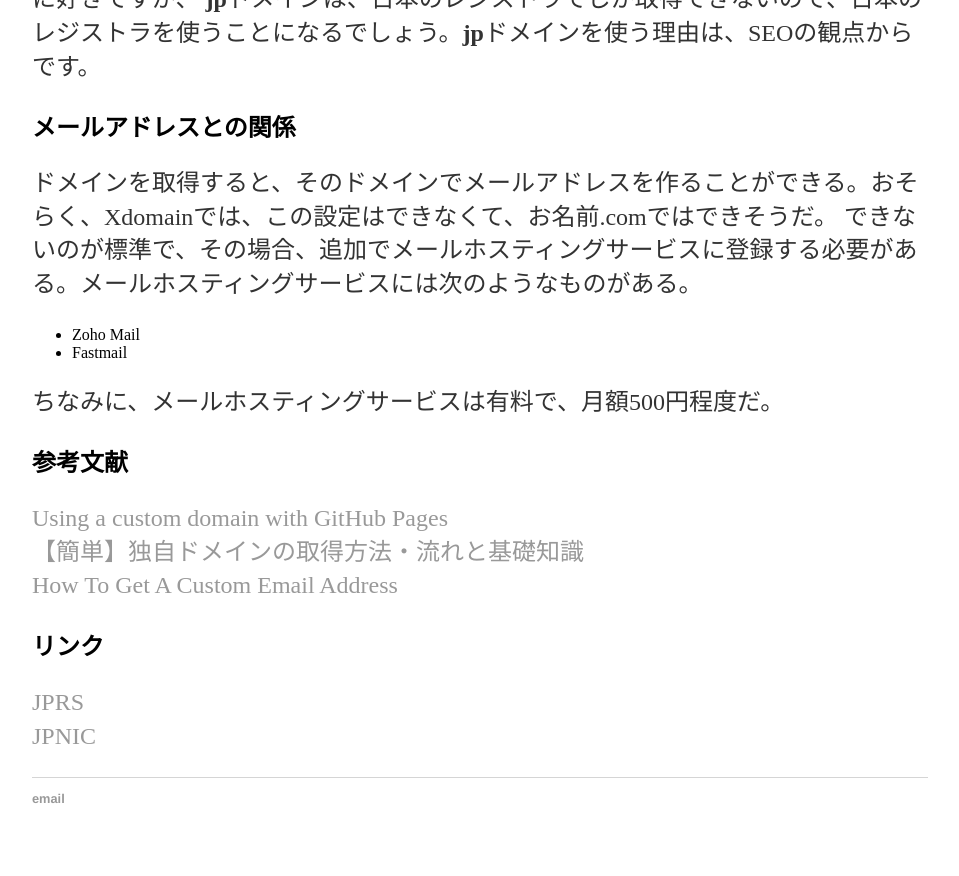
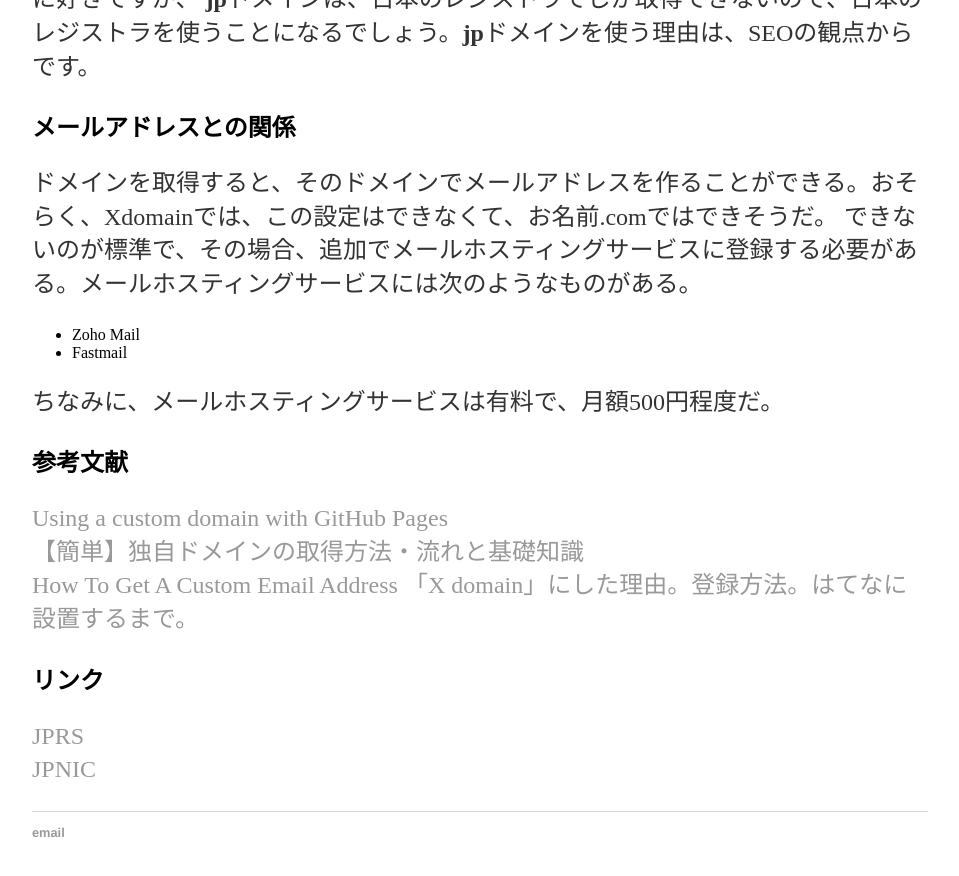
Before and after one commit to agematsu/agematsu.github.io, a Jekyll site: the page built from _posts/2019-07-09-ドメインの選び方.md, in a window 1280 px wide and 900 px high, scrolled down 1085 px. Shown: the top 876 px of the window, without its empty margins (160-1119 px from the left). Built offline with Jekyll 4.4.1, drawn with Linux system fonts in a browser that asks for light colours; our own code applies the rules of GitHub Pages for plain Markdown files.

Commit message:
Update 2019-07-09-ドメインの選び方.md

```diff
--- a/_posts/2019-07-09-ドメインの選び方.md
+++ b/_posts/2019-07-09-ドメインの選び方.md
@@ -28,6 +28,7 @@ gTLDが、.com,.org,.eduなどのドメインで、ccTLDが、.jpなどの国別
 <a href="https://help.github.com/en/articles/using-a-custom-domain-with-github-pages">Using a custom domain with GitHub Pages</a>
 <a href="https://www.kagoya.jp/howto/webhomepage/02/">【簡単】独自ドメインの取得方法・流れと基礎知識</a>
 <a href="https://www.hover.com/blog/custom-email-address-tutorial/">How To Get A Custom Email Address</a>
+<a href="https://www.hinakawa-nene.com/entry/unnei/xdomain">「X domain」にした理由。登録方法。はてなに設置するまで。</a>
 ## リンク
 <a href="https://jprs.jp/">JPRS</a>
 <a href="https://www.nic.ad.jp/ja/">JPNIC</a>
```
